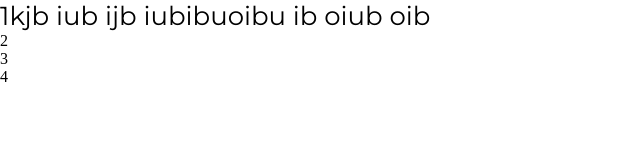
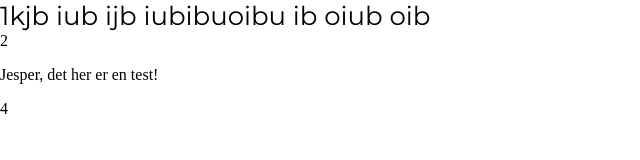
Before and after one commit to JacobPennyLaursen/bjerreleather, a plain HTML site: page index.html in a window 1280 px wide. Shown: the whole page, without its empty margins (0-640 px from the left). Drawn offline with Linux system fonts and the light colour scheme.

Commit message:
indsat test besked Penny

```diff
--- a/index.html
+++ b/index.html
@@ -11,7 +11,7 @@
 <body>
   <header>1kjb iub ijb iubibuoibu ib oiub oib</header>
   <nav>2</nav>
-  <main>3</main>
+  <main><p>Jesper, det her er en test!</p></main>
   <footer>4</footer>
 </body>
 </html>
```
